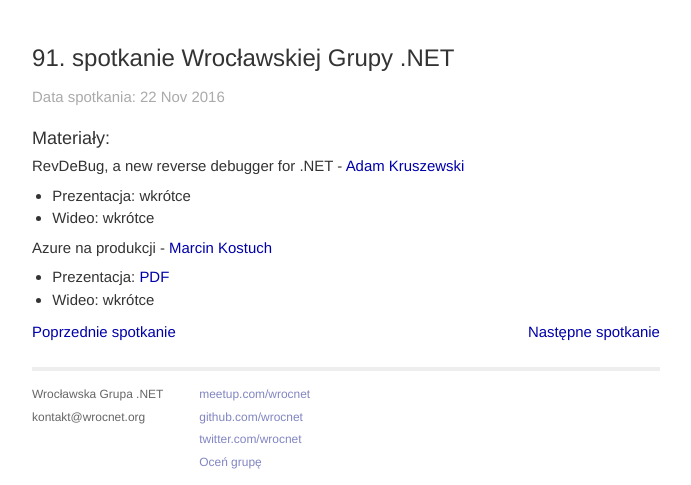
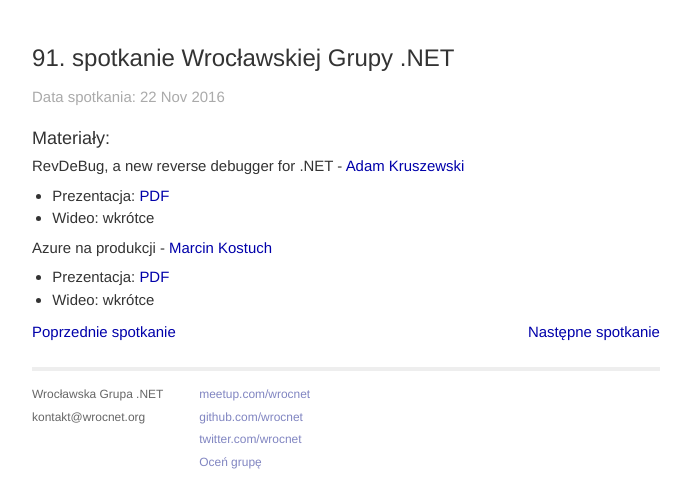
Before and after one commit to wrocnet/wrocnet.github.io, a Jekyll site: the page built from _posts/2016-11-22-91-spotkanie-wroclawskiej-grupy-net.md, in a window 1280 px wide. Shown: the part 500-985 px from the top of the page, without its empty margins (294-985 px from the left). Built offline with Jekyll 4.4.1, drawn with Linux system fonts in a browser that asks for light colours; nearby versions of some CDN libraries; a script that is not in the unit is left out.

Commit message:
link do slajdów

```diff
--- a/_posts/2016-11-22-91-spotkanie-wroclawskiej-grupy-net.md
+++ b/_posts/2016-11-22-91-spotkanie-wroclawskiej-grupy-net.md
@@ -5,7 +5,7 @@
 ---
 
 #### RevDeBug, a new reverse debugger for .NET - [Adam Kruszewski](https://www.revdebug.com/)
-* Prezentacja: wkrótce
+* Prezentacja: [PDF](/assets/RevDeBug.pdf)
 * Wideo: wkrótce
 
 #### Azure na produkcji - [Marcin Kostuch](http://www.homebook.pl/)
```
